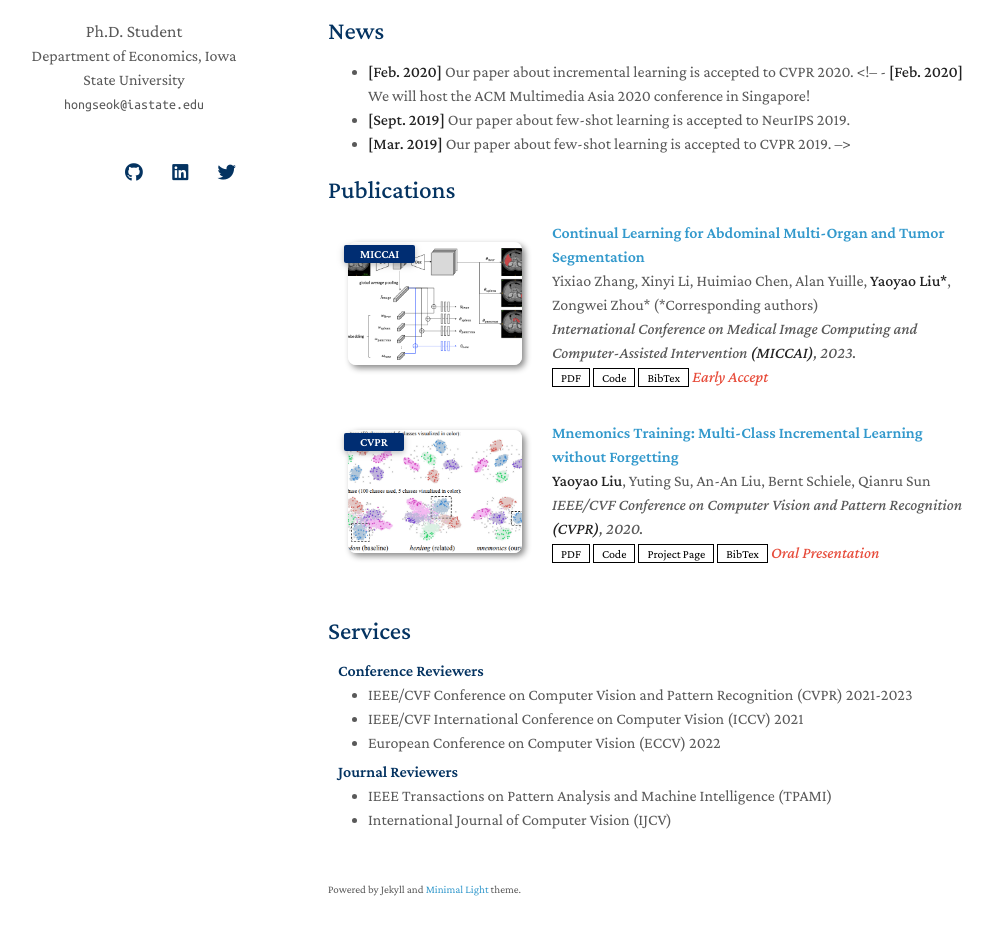
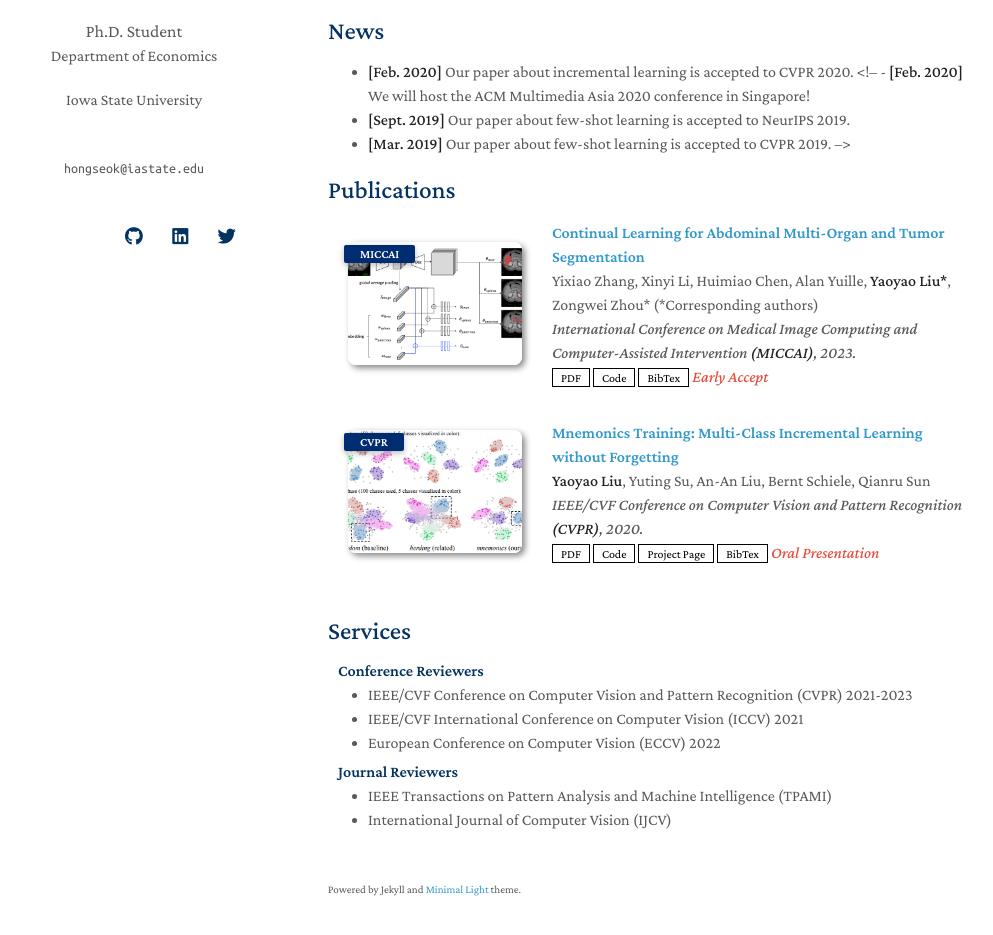
Before and after one commit to hongseokimm/hongseokimm.github.io, a Jekyll site: the page built from index.md, in a window 1280 px wide and 1192 px high. Shown: the part 222-1157 px from the top of the window, without its empty margins (142-1135 px from the left). Built offline with Jekyll 4.4.1, drawn with Linux system fonts in a browser that asks for light colours; nearby versions of some CDN libraries; a style sheet for code colours, icons or effects is not loaded; our own code applies the rules of GitHub Pages for plain Markdown files.

```diff
--- a/_config.yml
+++ b/_config.yml
@@ -1,7 +1,7 @@
 # Basic Information
 title: Hong Seok Kim
 position: Ph.D. Student
-affiliation: Department of Economics, Iowa State University
+affiliation: <p>Department of Economics</p> <p>Iowa State University</p>
 email: hongseok@iastate.edu
 
 # Search Engine Optimization (SEO)
```
